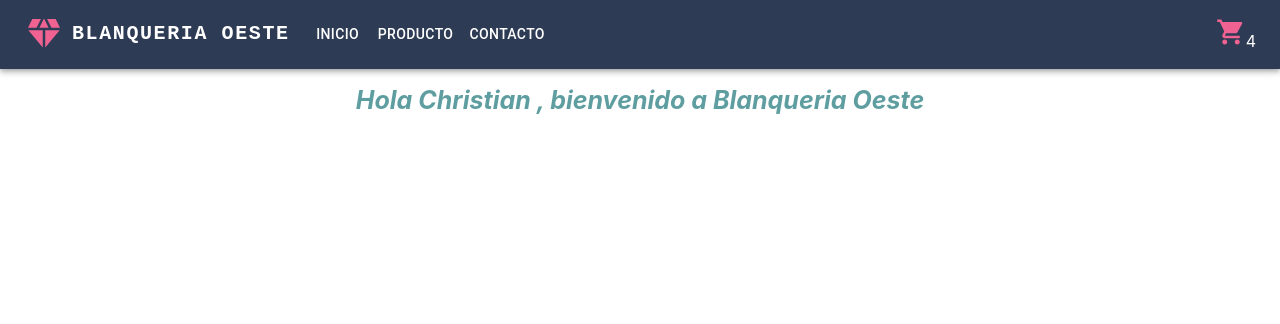
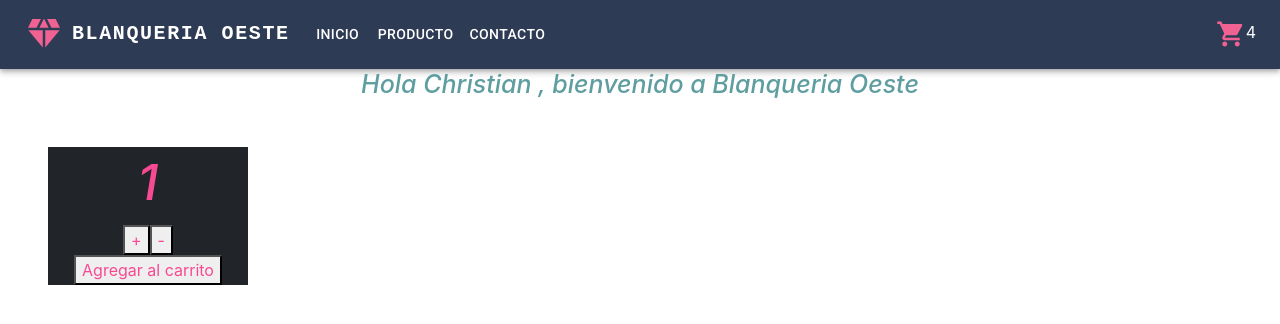
Before and after one commit to laurabe18/React, a React (Create React App) app: page / in a window 1280 px wide. Shown: the top 324 px of the page. Built offline with nearby package versions, Linux system fonts and the light colour scheme.

Commit message:
Realizacion del contador con boton

```diff
--- a/public/index.html
+++ b/public/index.html
@@ -24,6 +24,15 @@
       work correctly both with client-side routing and a non-root public URL.
       Learn how to configure a non-root public URL by running `npm run build`.
     -->
+    <!-- Materia UI -->
+     <link rel="stylesheet" href="https://fonts.googleapis.com/css?family=Roboto:300,400,500,700&display=swap"/>
+
+     <link rel="stylesheet" href="https://fonts.googleapis.com/icon?family=Material+Icons"/>
+
+     <!--Bootstrap-->
+     <!-- CSS only -->
+    <link href="https://cdn.jsdelivr.net/npm/bootstrap@5.2.0-beta1/dist/css/bootstrap.min.css" rel="stylesheet" integrity="sha384-0evHe/X+R7YkIZDRvuzKMRqM+OrBnVFBL6DOitfPri4tjfHxaWutUpFmBp4vmVor" crossorigin="anonymous">
+
     <title>React App</title>
   </head>
   <body>
@@ -39,5 +48,8 @@
       To begin the development, run `npm start` or `yarn start`.
       To create a production bundle, use `npm run build` or `yarn build`.
     -->
+
+    <!-- JavaScript Bundle with Popper -->
+    <script src="https://cdn.jsdelivr.net/npm/bootstrap@5.2.0-beta1/dist/js/bootstrap.bundle.min.js" integrity="sha384-pprn3073KE6tl6bjs2QrFaJGz5/SUsLqktiwsUTF55Jfv3qYSDhgCecCxMW52nD2" crossorigin="anonymous"></script>
   </body>
 </html>
--- a/src/App.css
+++ b/src/App.css
@@ -45,3 +45,15 @@
   font-style: italic;
   color: cadetblue;
 }
+
+
+.h2Count{
+  font-size: 50px;
+  font-style: italic;
+  color: rgb(248, 74, 146) ;
+  padding: 5px 20px;
+}
+
+.btnCount{
+  color: rgb(248, 74, 146);
+}
--- a/src/App.js
+++ b/src/App.js
@@ -2,12 +2,20 @@
 import './App.css';
 import NavBar from './components/NavBar';
 import ItemListContainer from './components/ItemListContainer';
+import ItemCount from './components/ItemCount';
+
 
 function App() {
+
+  const onAdd = (count)=>{
+     alert(`Tienes ${count} productos agregados al carrito`)
+  }
+
   return (
     <>
      <NavBar/>
-     <ItemListContainer greeting={`bienvenido a Blanqueria Oeste`} nombre={`Christian`}/>
+     <ItemListContainer greeting={`bienvenido a Blanqueria Oeste`} nombre={`Christian`} />
+     <ItemCount inicial ={1} stock ={10} onAdd ={onAdd} />
     </>
   );
 }
--- /dev/null
+++ b/src/components/ItemCount.jsx
@@ -0,0 +1,34 @@
+import React, { useState } from 'react'
+import '../App.css';
+
+const ItemCount = ({inicial, stock, onAdd}) => {
+    const [count, setCount] = useState(inicial)
+
+    const sumar = ()=>{
+        count < stock ? setCount(count + 1)
+        : alert("No hay mas stock")
+    }
+
+    const restar = ()=>{
+        count > inicial ? setCount(count - 1)
+        : alert ("No se puede quitar mas productos")
+    }
+
+    const reset = () =>{
+        setCount(inicial)
+    }
+
+  return (
+    <>
+    <div className='container-sm bg-dark text-center m-5' style={{ width: '200px' }}>
+        <h2 className='h2Count'>{count}</h2>
+        <button className='btnCount' onClick={sumar}>+</button>
+        <button className='btnCount' onClick={restar}>-</button>
+        <button className='btnCount' onClick={() => {onAdd(count); reset()}}>Agregar al carrito</button>
+    </div>
+
+    </>
+  )
+}
+
+export default ItemCount
--- a/src/index.js
+++ b/src/index.js
@@ -6,9 +6,12 @@ import reportWebVitals from './reportWebVitals';
 
 const root = ReactDOM.createRoot(document.getElementById('root'));
 root.render(
-  <React.StrictMode>
-    <App />
-  </React.StrictMode>
+   <>
+   {/*<React.StrictMode>
+     <App />
+   </React.StrictMode>*/}
+     <App />
+  </>
 );
 
 // If you want to start measuring performance in your app, pass a function
```
Also changed, not shown: src/components/NavBar.jsx (+1 -6 lines).
